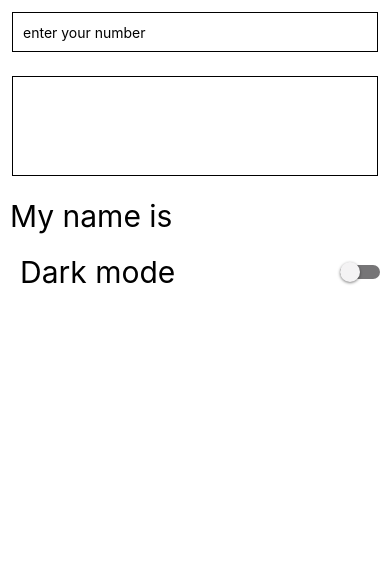
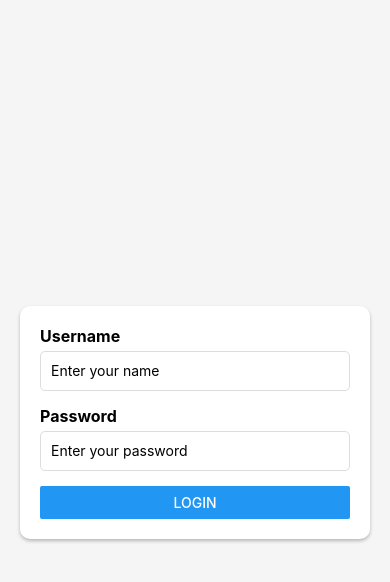
Before and after one commit to prabin819/React-Native, a React Native app in the folder Forms/: screen / in a window 390 px wide. Shown: the top 582 px of the page. Built offline with nearby package versions, Linux system fonts and the light colour scheme.

Commit message:
62. => Login Form (1/4)

```diff
--- a/Forms/App.js
+++ b/Forms/App.js
@@ -1,68 +1,64 @@
 import { useState } from "react";
-import {
-  StyleSheet,
-  Text,
-  View,
-  StatusBar,
-  SafeAreaView,
-  TextInput,
-  Switch,
-} from "react-native";
+import { StyleSheet, Text, View, TextInput, Button } from "react-native";
 
 export default function App() {
-  const [name, setName] = useState("");
-  const [isDarkMode, setIsDarkMode] = useState(false);
+  const [username, setUsername] = useState("");
+  const [password, setPassword] = useState("");
   return (
-    <SafeAreaView style={styles.container}>
-      <TextInput
-        style={styles.input}
-        value={name}
-        onChangeText={setName}
-        placeholder="enter your number"
-        secureTextEntry
-        keyboardType="numeric"
-        autoCorrect={false}
-        autoCapitalize="none"
-      />
-      <TextInput style={[styles.input, styles.multilineText]} multiline />
-      <Text style={styles.text}>My name is {name}</Text>
-      <View style={styles.switchContainer}>
-        <Text style={styles.text}>Dark mode</Text>
-        <Switch
-          value={isDarkMode}
-          onValueChange={() => setIsDarkMode((prev) => !prev)}
-          trackColor={{ false: "#767577", true: "lightblue" }}
-          thumbColor="#f4f3f4"
+    <View style={styles.container}>
+      <View style={styles.form}>
+        <Text style={styles.label}>Username</Text>
+        <TextInput
+          style={styles.input}
+          placeholder="Enter your name"
+          value={username}
+          onChangeText={setUsername}
         />
+        <Text style={styles.label}>Password</Text>
+        <TextInput
+          style={styles.input}
+          placeholder="Enter your password"
+          secureTextEntry
+          value={password}
+          onChangeText={setPassword}
+        />
+        <Button title="Login" onPress={() => {}} />
       </View>
-    </SafeAreaView>
+    </View>
   );
 }
 
 const styles = StyleSheet.create({
   container: {
     flex: 1,
-    backgroundColor: "#fff",
-    paddingTop: StatusBar.currentHeight,
+    justifyContent: "center",
+    paddingHorizontal: 20,
+    backgroundColor: "#f5f5f5",
+  },
+  form: {
+    backgroundColor: "#ffffff",
+    padding: 20,
+    borderRadius: 10,
+    shadowColor: "#000",
+    shadowOffset: {
+      width: 0,
+      height: 2,
+    },
+    shadowOpacity: 0.25,
+    shadowRadius: 3.84,
+    elevation: 5,
+  },
+  label: {
+    fontSize: 16,
+    marginBottom: 5,
+    fontWeight: "bold",
   },
   input: {
     height: 40,
-    margin: 12,
+    borderColor: "#ddd",
+    borderWidth: 1,
+    marginBottom: 15,
     padding: 10,
-    borderWidth: 1,
-  },
-  text: {
-    fontSize: 30,
-    padding: 10,
-  },
-  multilineText: {
-    minHeight: 100,
-    textAlignVertical: "top",
-  },
-  switchContainer: {
-    flexDirection: "row",
-    alignItems: "center",
-    justifyContent: "space-between",
-    paddingHorizontal: 10,
+    borderRadius: 5,
   },
 });
```
